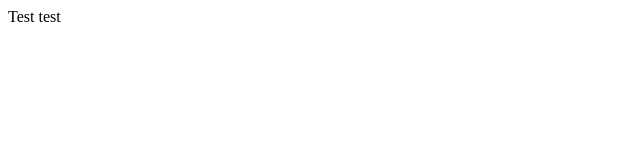
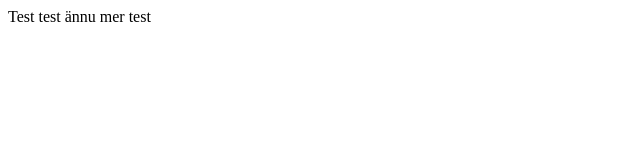
Before and after one commit to mariacetinic/projekt1, a plain HTML site: page index.html in a window 1280 px wide. Shown: the whole page, without its empty margins (0-640 px from the left). Drawn offline with Linux system fonts and the light colour scheme.

Commit message:
Change in index.html

```diff
--- a/index.html
+++ b/index.html
@@ -6,5 +6,6 @@
 
 <body>
     Test test
+    ännu mer test
 </body>
 </html>
```
